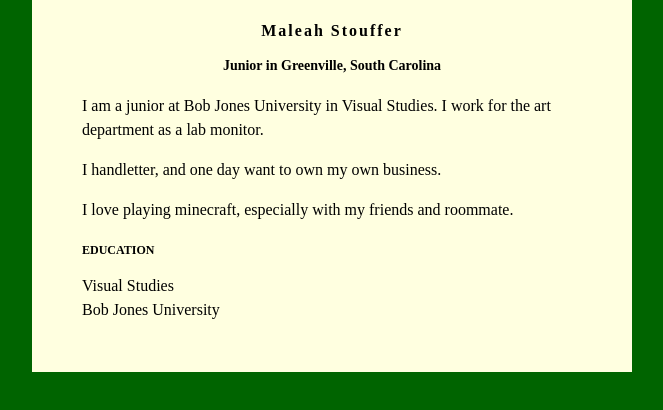
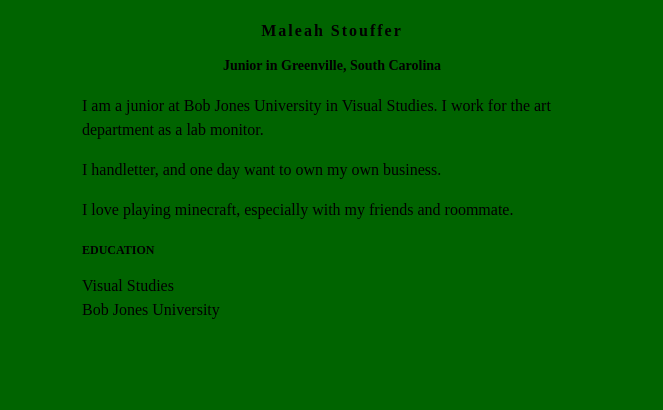
Before and after one commit to Maleahstouffer/Maleahstouffer.github.io, a plain HTML site: page index.html in a window 1280 px wide. Shown: the whole page, without its empty margins (308-971 px from the left). Drawn offline with Linux system fonts and the light colour scheme.

Commit message:
Update index.html

```diff
--- a/index.html
+++ b/index.html
@@ -4,9 +4,10 @@
 body {
     background: darkgreen;
     font-family: Didot;
+    font-color: white;
 }
 #content {
-    background: lightyellow;
+    background: darkgreen;
     min-width: 200px;
     max-width: 500px;
     padding: 50px;
```
